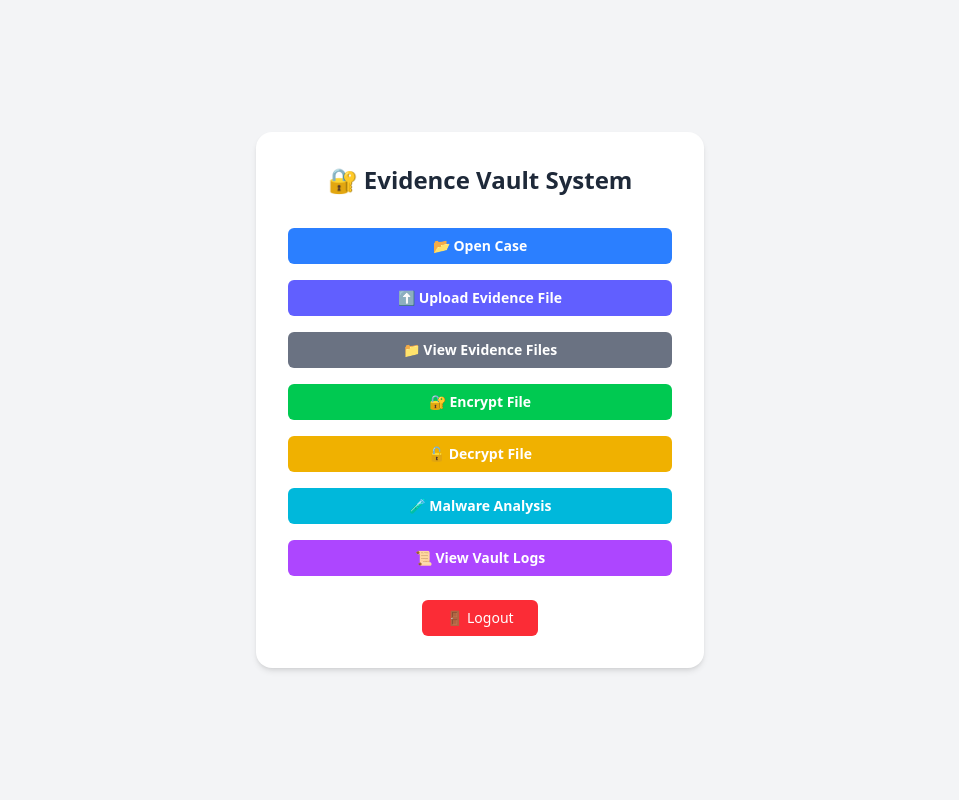
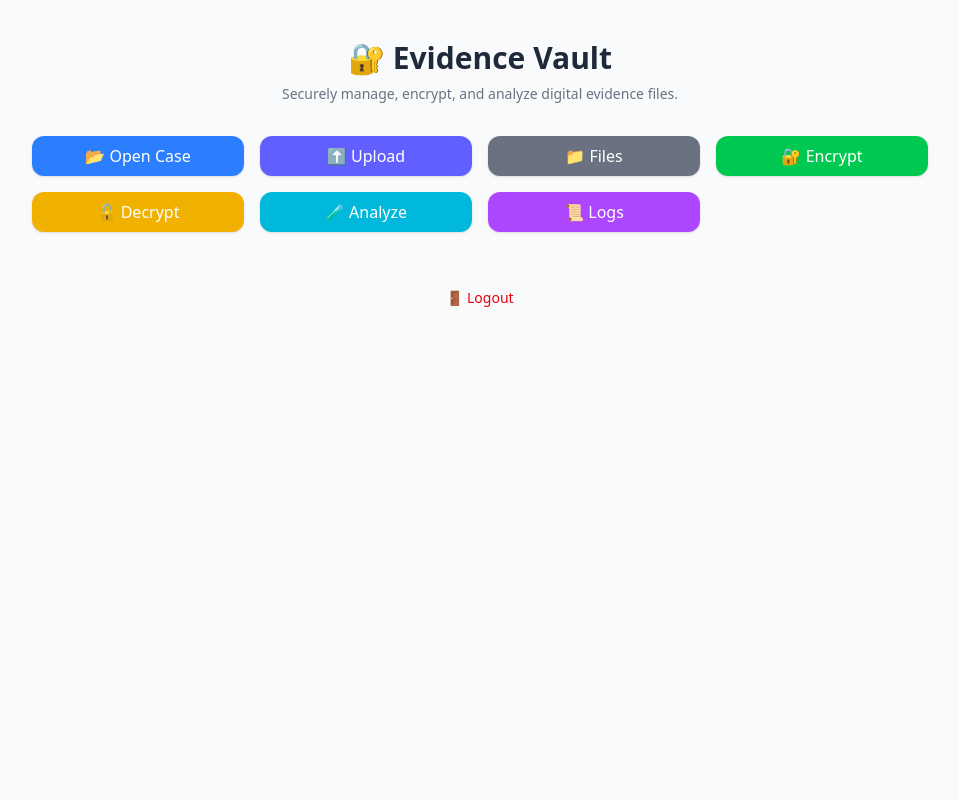
Before and after one commit to VaishakhPillai/Personal-work, a Flask app: page /menu in a window 1280 px wide. Shown: the whole page, without its empty margins (160-1119 px from the left). Run offline with Flask 3, Linux system fonts and the light colour scheme; the visitor is signed in with stand-in values (Sample User, id 1).

Commit message:
Refactor vault.html for improved UI and functionality; add activity log file

```diff
--- a/Personal-work/secure-vault/templates/vault.html
+++ b/Personal-work/secure-vault/templates/vault.html
@@ -1,54 +1,107 @@
 {% extends "base.html" %}
 {% block content %}
-<div class="min-h-screen bg-gray-100 flex items-center justify-center px-4 py-10">
-    <div class="bg-white w-full max-w-md p-8 rounded-2xl shadow-md text-center">
-        <h2 class="text-2xl font-bold text-gray-800 mb-8">🔐 Evidence Vault System</h2>
+<div class="min-h-screen bg-gray-50 px-4 py-10 text-gray-800">
+  <div class="max-w-4xl mx-auto space-y-8">
 
-        <form method="POST" enctype="multipart/form-data" class="space-y-4">
-            <input type="hidden" name="step" value="choose_action">
+    <!-- Header -->
+    <div class="text-center">
+      <h1 class="text-3xl font-bold text-gray-800 mb-2">🔐 Evidence Vault</h1>
+      <p class="text-sm text-gray-500">Securely manage, encrypt, and analyze digital evidence files.</p>
+    </div>
 
-            <button type="submit" name="action" value="open_case"
-                class="w-full bg-blue-500 hover:bg-blue-600 text-white py-2 rounded-md text-sm font-semibold transition">
-                📂 Open Case
-            </button>
+    <!-- Action Buttons -->
+    <div class="grid grid-cols-2 md:grid-cols-4 gap-4">
+      {% for name, label, icon, color in [
+          ('open_case', 'Open Case', '📂', 'blue'),
+          ('upload', 'Upload', '⬆️', 'indigo'),
+          ('view_files', 'Files', '📁', 'gray'),
+          ('encrypt', 'Encrypt', '🔐', 'green'),
+          ('decrypt', 'Decrypt', '🔓', 'yellow'),
+          ('analyze', 'Analyze', '🧪', 'cyan'),
+          ('view_logs', 'Logs', '📜', 'purple'),
+      ] %}
+      <form method="POST" class="col-span-1">
+        <input type="hidden" name="step" value="choose_action">
+        <button type="submit" name="action" value="{{ name }}"
+          class="w-full py-2 rounded-xl text-white font-medium transition-all bg-{{ color }}-500 hover:bg-{{ color }}-600 shadow-sm">
+          {{ icon }} {{ label }}
+        </button>
+      </form>
+      {% endfor %}
+    </div>
 
-            <button type="submit" name="action" value="upload"
-                class="w-full bg-indigo-500 hover:bg-indigo-600 text-white py-2 rounded-md text-sm font-semibold transition">
-                ⬆️ Upload Evidence File
-            </button>
+    <!-- Dynamic Action Form -->
+    {% if step in ['encrypt', 'decrypt', 'upload', 'analyze'] %}
+    <div class="bg-white rounded-xl p-6 shadow space-y-4 border border-gray-200">
+      <h2 class="text-xl font-semibold">{{ step|capitalize }} File</h2>
+      <form method="POST" enctype="multipart/form-data" class="space-y-4">
+        <input type="hidden" name="action" value="{{ step }}">
 
-            <button type="submit" name="action" value="view_files"
-                class="w-full bg-gray-500 hover:bg-gray-600 text-white py-2 rounded-md text-sm font-semibold transition">
-                📁 View Evidence Files
-            </button>
+        <div>
+          <label class="block text-sm font-medium mb-1">Select File</label>
+          <input type="file" name="file" required
+            class="w-full border border-gray-300 px-3 py-2 rounded-md text-sm">
+        </div>
 
-            <button type="submit" name="action" value="encrypt"
-                class="w-full bg-green-500 hover:bg-green-600 text-white py-2 rounded-md text-sm font-semibold transition">
-                🔐 Encrypt File
-            </button>
+        {% if step != 'upload' %}
+        <div>
+          <label class="block text-sm font-medium mb-1">Encryption Key</label>
+          <input type="text" name="key" required placeholder="Enter key"
+            class="w-full border border-gray-300 px-3 py-2 rounded-md text-sm">
+        </div>
 
-            <button type="submit" name="action" value="decrypt"
-                class="w-full bg-yellow-500 hover:bg-yellow-600 text-white py-2 rounded-md text-sm font-semibold transition">
-                🔓 Decrypt File
-            </button>
+        <div>
+          <label class="block text-sm font-medium mb-1">Encryption Method</label>
+          <select name="encryption" required class="w-full border border-gray-300 px-3 py-2 rounded-md text-sm">
+            {% for option in ['AES', 'DES', '3DES', 'Fernet', 'Base64', 'Blowfish', 'RC4'] %}
+            <option value="{{ option }}">{{ option }}</option>
+            {% endfor %}
+          </select>
+        </div>
+        {% endif %}
 
-            <button type="submit" name="action" value="analyze"
-                class="w-full bg-cyan-500 hover:bg-cyan-600 text-white py-2 rounded-md text-sm font-semibold transition">
-                🧪 Malware Analysis
-            </button>
+        <button type="submit"
+          class="bg-blue-600 hover:bg-blue-700 text-white px-6 py-2 rounded-md text-sm font-semibold transition">
+          🚀 {{ step|capitalize }} Now
+        </button>
+      </form>
+    </div>
+    {% endif %}
 
-            <button type="submit" name="action" value="view_logs"
-                class="w-full bg-purple-500 hover:bg-purple-600 text-white py-2 rounded-md text-sm font-semibold transition">
-                📜 View Vault Logs
-            </button>
-        </form>
+    <!-- Files -->
+    {% if step == 'view_files' %}
+    <div class="bg-white rounded-xl p-6 shadow border border-gray-200">
+      <h2 class="text-lg font-semibold mb-3">📁 Uploaded Evidence Files</h2>
+      <ul class="space-y-1 text-blue-600 text-sm underline">
+        {% for file in files %}
+        <li><a href="/uploads/{{ file }}" target="_blank">{{ file }}</a></li>
+        {% endfor %}
+      </ul>
+    </div>
+    {% endif %}
 
-        <div class="mt-6">
-            <a href="/logout"
-                class="inline-block bg-red-500 hover:bg-red-600 text-white px-6 py-2 rounded-md text-sm font-medium transition">
-                🚪 Logout
-            </a>
-        </div>
+    <!-- Logs -->
+    {% if step == 'view_logs' %}
+    <div class="bg-white rounded-xl p-6 shadow border border-gray-200">
+      <h2 class="text-lg font-semibold mb-3">📜 Vault Logs</h2>
+      <ul class="text-sm text-gray-700 space-y-1 max-h-64 overflow-y-auto">
+        {% for log in logs %}
+        <li>
+          {{ log.timestamp.strftime('%Y-%m-%d %H:%M:%S') if log.timestamp else '' }} — {{ log.action|capitalize }}
+          {% if log.file %} — {{ log.file }}{% endif %}
+        </li>
+        {% endfor %}
+      </ul>
     </div>
+    {% endif %}
+
+    <!-- Logout -->
+    <div class="text-center">
+      <a href="/logout"
+        class="inline-block mt-6 text-red-600 hover:underline text-sm font-medium transition duration-150">
+        🚪 Logout
+      </a>
+    </div>
+  </div>
 </div>
 {% endblock %}
```
Also changed, not shown: vault_activity_log.txt (added).
